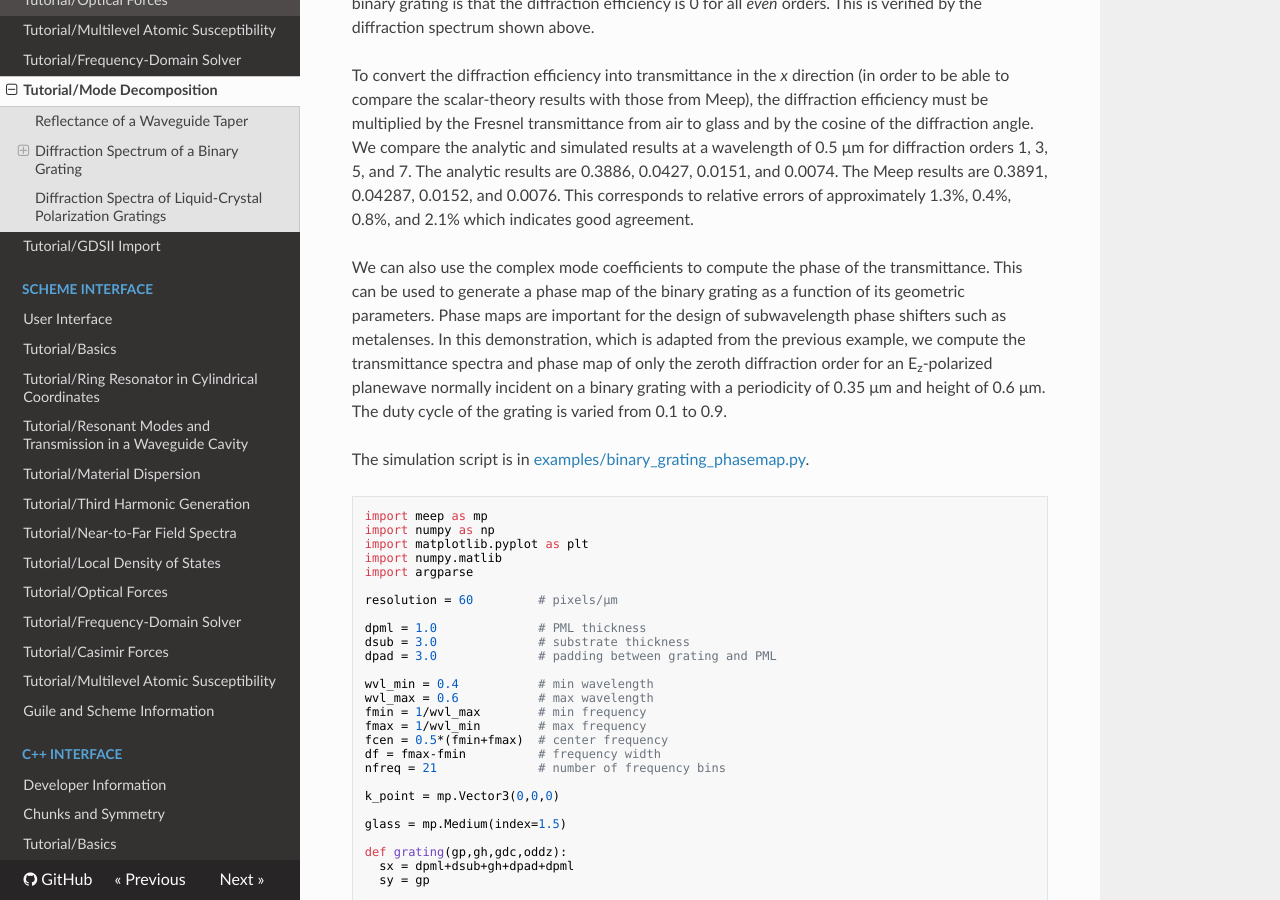
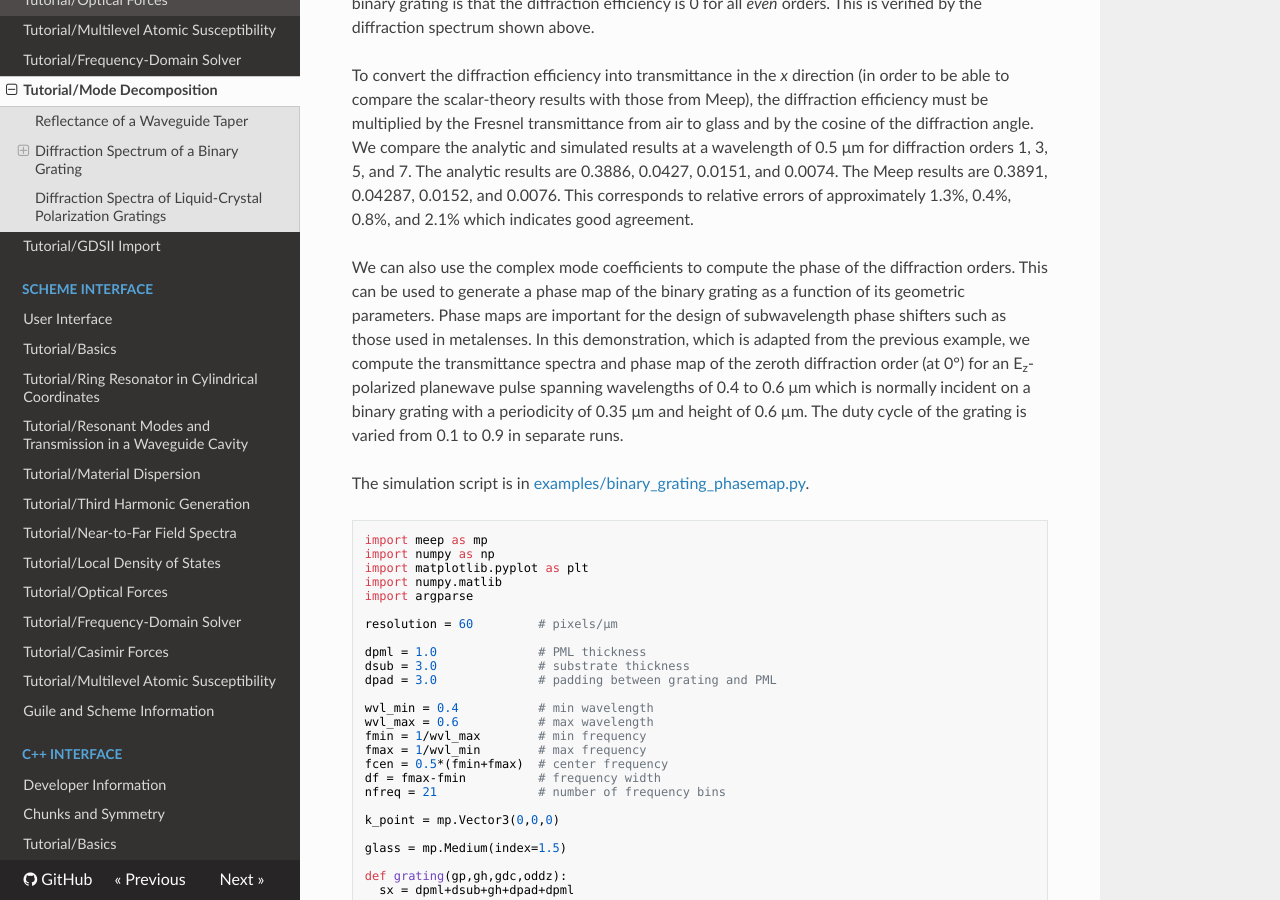
Before and after one commit to NanoComp/meep, an MkDocs documentation site: the page built from doc/docs/Python_Tutorials/Mode_Decomposition.md, in a window 1280 px wide and 900 px high, scrolled down 6889 px. Built offline with MkDocs 1.6.1, drawn with Linux system fonts in a browser that asks for light colours; nearby versions of some CDN libraries; formulas are drawn with MathJax 3; old or Windows-style settings are respelled for this version of MkDocs; some of the changed text lies outside the part shown.

Commit message:
tweaks to text

````diff
--- a/doc/docs/Python_Tutorials/Mode_Decomposition.md
+++ b/doc/docs/Python_Tutorials/Mode_Decomposition.md
@@ -306,7 +306,7 @@
 
 To convert the diffraction efficiency into transmittance in the *x* direction (in order to be able to compare the scalar-theory results with those from Meep), the diffraction efficiency must be multiplied by the Fresnel transmittance from air to glass and by the cosine of the diffraction angle. We compare the analytic and simulated results at a wavelength of 0.5 μm for diffraction orders 1, 3, 5, and 7. The analytic results are 0.3886, 0.0427, 0.0151, and 0.0074. The Meep results are 0.3891, 0.04287, 0.0152, and 0.0076. This corresponds to relative errors of approximately 1.3%, 0.4%, 0.8%, and 2.1% which indicates good agreement.
 
-We can also use the complex mode coefficients to compute the phase of the transmittance. This can be used to generate a phase map of the binary grating as a function of its geometric parameters. Phase maps are important for the design of subwavelength phase shifters such as metalenses. In this demonstration, which is adapted from the previous example, we compute the transmittance spectra and phase map of only the zeroth diffraction order for an E<sub>z</sub>-polarized planewave normally incident on a binary grating with a periodicity of 0.35 μm and height of 0.6 μm. The duty cycle of the grating is varied from 0.1 to 0.9.
+We can also use the complex mode coefficients to compute the phase of the diffraction orders. This can be used to generate a phase map of the binary grating as a function of its geometric parameters. Phase maps are important for the design of subwavelength phase shifters such as those used in metalenses. In this demonstration, which is adapted from the previous example, we compute the transmittance spectra and phase map of the zeroth diffraction order (at 0°) for an E<sub>z</sub>-polarized planewave pulse spanning wavelengths of 0.4 to 0.6 μm which is normally incident on a binary grating with a periodicity of 0.35 μm and height of 0.6 μm. The duty cycle of the grating is varied from 0.1 to 0.9 in separate runs.
 
 The simulation script is in [examples/binary_grating_phasemap.py](https://github.com/stevengj/meep/blob/master/python/examples/binary_grating_phasemap.py).
 
@@ -432,7 +432,7 @@
   plt.show()
 ```
 
-The script produces the figure shown below of the transmittance spectra (left) and phase map (right). The transmittance is nearly unity over most of the parameter space mainly because of the subwavlength dimensions of the grating. The phase variation spans the full range of -2π to +2π but is generally weak as a result of the the relatively low index contrast of the glass and air (1.5:1).
+Note that the phase of the zeroth diffraction order is simply the angle of its complex mode coefficient. The script is run from the shell terminal using: `python binary_grating_phasemap.py -gp 0.35 -gh 0.6 -oddz`. The figure shown below is produced of the transmittance spectra (left) and phase map (right). The transmittance is nearly unity over most of the parameter space mainly because of the subwavlength dimensions of the grating. The phase variation spans the full range of -2π to +2π but is weak as a result of the the relatively low index of the glass grating. Higher-index materials such as [titanium dioxide](https://en.wikipedia.org/wiki/Titanium_dioxide#Thin_films) (TiO<sub>2</sub>) generally provide more control over the phase.
 
 <center>
 ![](../images/grating_phasemap.png)
````
